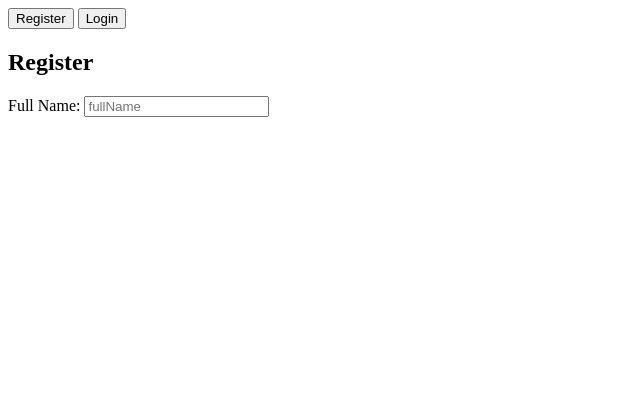
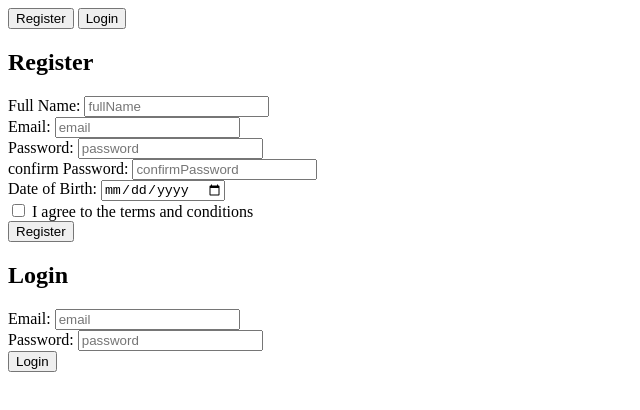
Before and after one commit to chengorehema/Registration, a plain HTML site: page index.html in a window 1280 px wide. Shown: the whole page, without its empty margins (0-640 px from the left). Drawn offline with Linux system fonts and the light colour scheme.

Commit message:
add changes

```diff
--- a/index.html
+++ b/index.html
@@ -20,8 +20,46 @@
         <input type="text" id="fullName" name="fullName" placeholder="fullName">
         <div class="error" id="nameError"></div>
 
+        <label for="email">Email: </label>
+        <input type="email" id="email" name="email" placeholder="email">
+        <div class="error" id="emailError"></div>
+
+        <label for="password">Password: </label>
+        <input type="password" id="password" name="password" placeholder="password">
+        <div class="error" id="passwordError"></div>
+
+        <label for="confirmPassword">confirm Password: </label>
+        <input type="confirmPassword" id="confirmPassword" name="confirmPassword" placeholder="confirmPassword">
+        <div class="error" id="confirmPasswordError"></div>
+
+        <label for="dob">Date of Birth:</label>
+        <input type="date" id="dob" name="dob">
+        <div class="error" id="dobError"></div>
+
+        <div>
+            <input type="checkbox" id="terms" name="terms">
+            <label for="terms">I agree to the terms and conditions</label>
+        </div>
+        <div class="error" id="termsError"></div>
+
+
+        <button type="submit" id="registration">Register</button>
+
     </form>
 
+    <!-- Logn form -->
+     <form id="loginForm" class="form">
+        <h2>Login</h2>
+        <label for="loginEmail">Email: </label>
+        <input type="email" id="loginEmail" name="loginEmail" placeholder="email">
+        <div class="error" id="loginEmailError"></div>
+
+        <label for="loginPassword">Password: </label>
+        <input type="password" id="loginPassword" name="loginPassword" placeholder="password">
+        <div class="error" id="loginPasswordError"></div>
+
+        <button type="submit" id="loginBtn">Login</button>
+     </form>
 
     </div>
 
```
